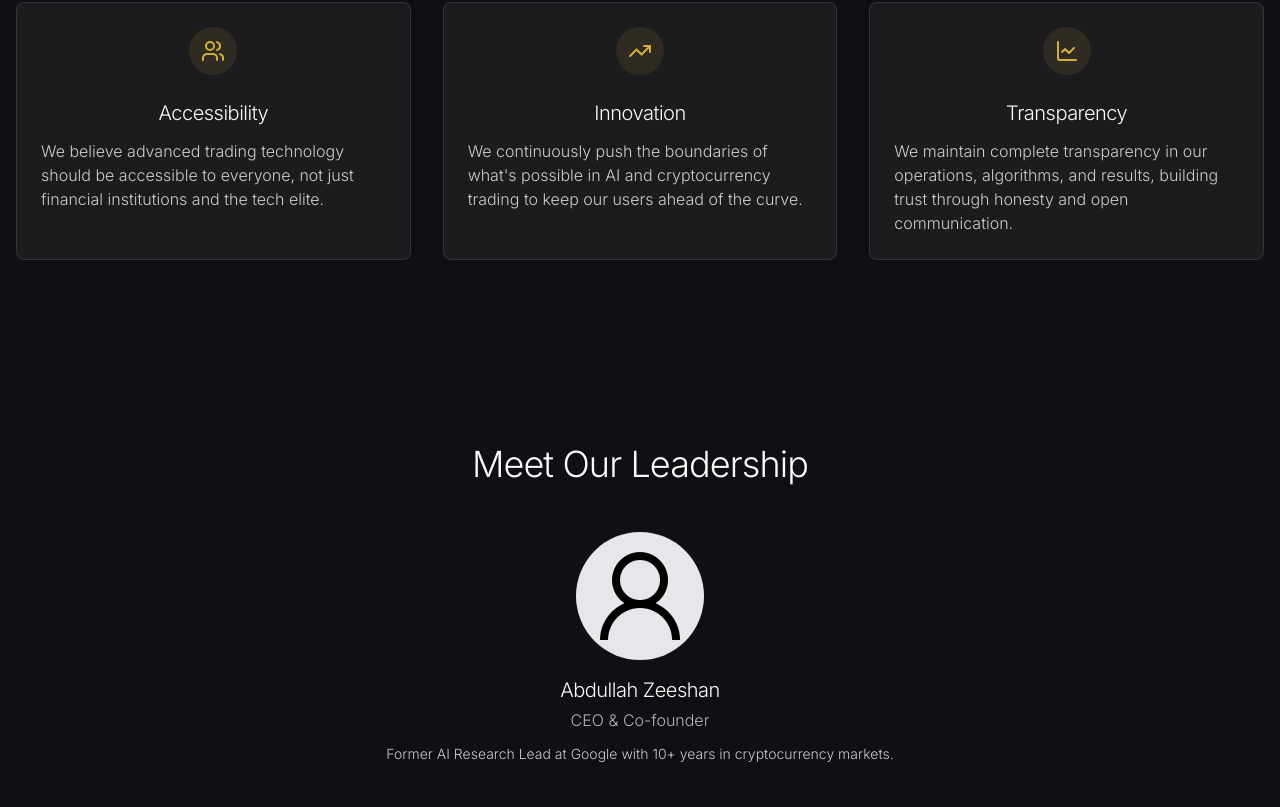
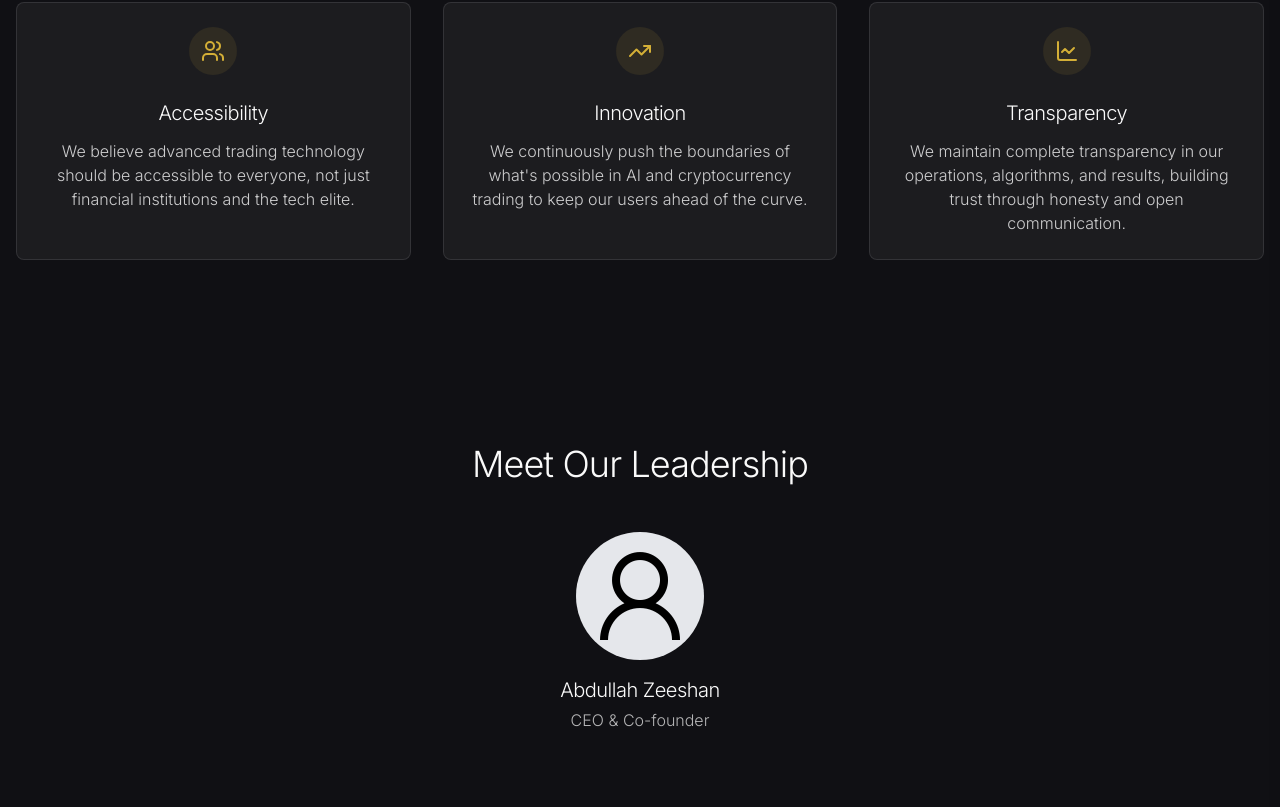
Before and after one commit to abdzees/CoinHive-AI-Crypto-Trading-Site, a React (Vite) app: page /about in a window 1280 px wide. Shown: the part 1173-1980 px from the top of the page. Built offline with nearby package versions, Linux system fonts and the light colour scheme.

Commit message:
Visual edit in Lovable
Edited UI in Lovable

```diff
--- a/src/pages/About.tsx
+++ b/src/pages/About.tsx
@@ -67,7 +67,7 @@ const About: React.FC = () => {
                 <Users className="text-gold" size={24} />
               </div>
               <h3 className="text-xl mb-3">Accessibility</h3>
-              <p className="opacity-80">
+              <p className="opacity-80 text-center">
                 We believe advanced trading technology should be accessible to everyone, not just financial institutions and the tech elite.
               </p>
             </ScrollReveal>
@@ -77,7 +77,7 @@ const About: React.FC = () => {
                 <TrendingUp className="text-gold" size={24} />
               </div>
               <h3 className="text-xl mb-3">Innovation</h3>
-              <p className="opacity-80">
+              <p className="opacity-80 text-center">
                 We continuously push the boundaries of what's possible in AI and cryptocurrency trading to keep our users ahead of the curve.
               </p>
             </ScrollReveal>
@@ -87,7 +87,7 @@ const About: React.FC = () => {
                 <ChartLine className="text-gold" size={24} />
               </div>
               <h3 className="text-xl mb-3">Transparency</h3>
-              <p className="opacity-80">
+              <p className="opacity-80 text-center">
                 We maintain complete transparency in our operations, algorithms, and results, building trust through honesty and open communication.
               </p>
             </ScrollReveal>
@@ -113,9 +113,7 @@ const About: React.FC = () => {
                   </div>
                   <h3 className="text-xl mb-1">Abdullah Zeeshan</h3>
                   <p className="opacity-70 mb-3 mx-auto text-center">CEO & Co-founder</p>
-                  <p className="text-sm opacity-80 mx-auto text-center">
-                    Former AI Research Lead at Google with 10+ years in cryptocurrency markets.
-                  </p>
+
                 </div>
               </ScrollReveal>)}
           </div>
```
